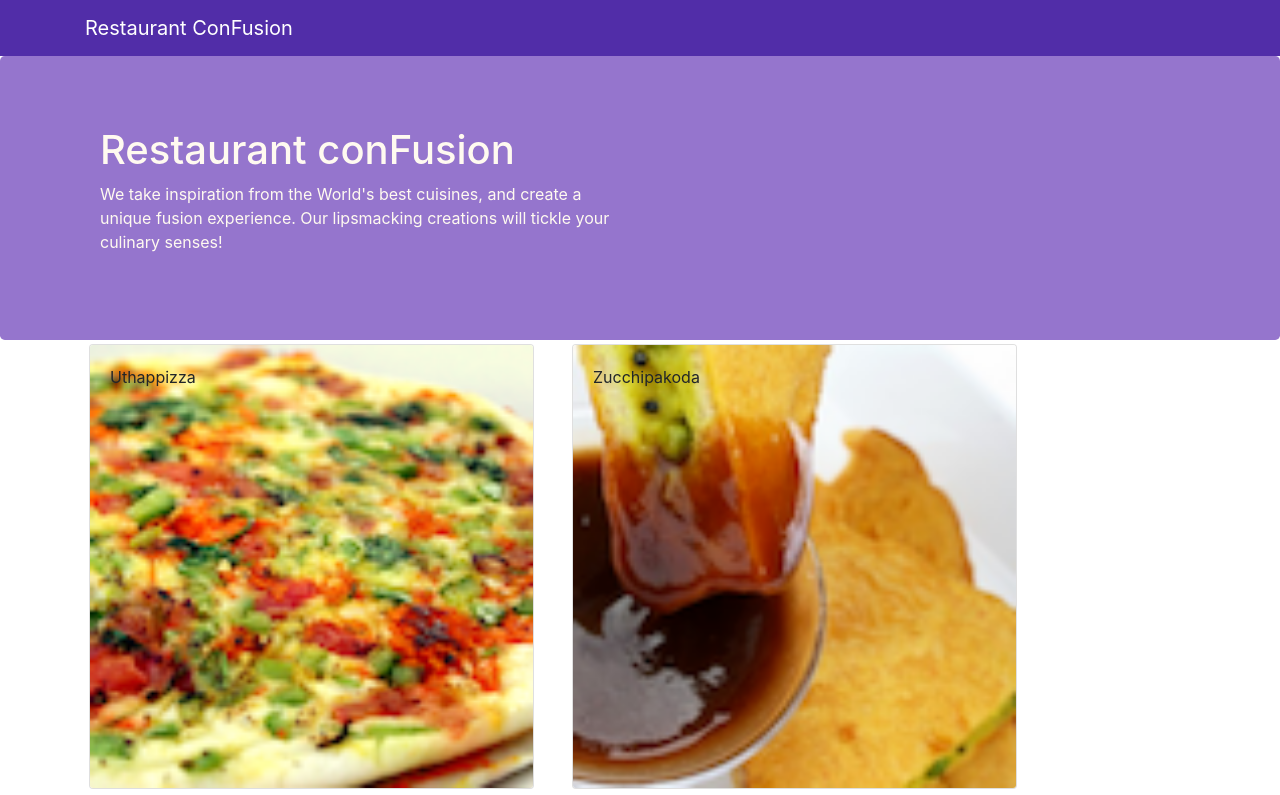
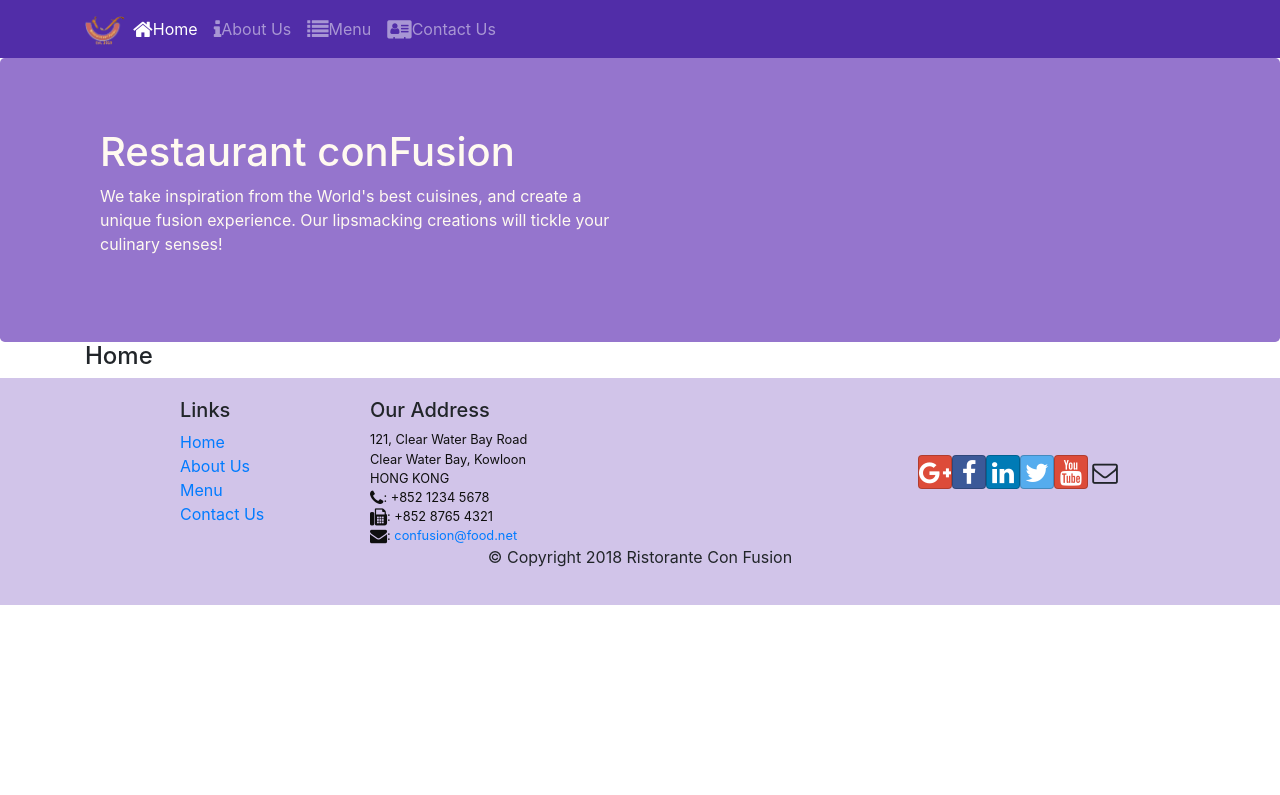
Before and after one commit to vandanshah/confusion, a React (Create React App) app: page /home in a window 1280 px wide. Shown: the top 795 px of the page. Built offline with nearby package versions, Linux system fonts and the light colour scheme.

Commit message:
Implemented Navigation bar using React Router.

```diff
--- a/package.json
+++ b/package.json
@@ -11,6 +11,7 @@
     "font-awesome": "^4.7.0",
     "react": "^16.13.1",
     "react-dom": "^16.13.1",
+    "react-router-dom": "^5.2.0",
     "react-scripts": "3.4.1",
     "reactstrap": "^8.4.1"
   },
--- a/src/App.js
+++ b/src/App.js
@@ -1,6 +1,7 @@
 import React from 'react';
 import { Component } from 'react';
 import Main from './components/MainComponent';
+import {BrowserRouter} from 'react-router-dom';
 /*import {Navbar, NavbarBrand} from 'reactstrap';
 import Menu from './components/MenuComponent';
 import { DISHES } from './shared/dishes';
@@ -16,15 +17,17 @@
   }*/
   render(){
     return (
-      <div>
+      <BrowserRouter>
+        <div>
         {/*<Navbar dark color = "primary">
           <div className="container">
             <NavbarBrand href="/">Restaurant ConFusion</NavbarBrand>
           </div>
         </Navbar>
     <Menu dishes = { this.state.dishes } />*/}
-    <Main />
-      </div>
+          <Main />
+        </div>
+      </BrowserRouter>
     );
   }
 }
--- a/src/components/FooterComponent.js
+++ b/src/components/FooterComponent.js
@@ -1,4 +1,5 @@
 import React, {Component} from 'react';
+import {Link} from 'react-router-dom';
 
 class Footer extends Component{
 
@@ -10,10 +11,10 @@
                 <div className="col-4 offset-1 col-sm-2">
                     <h5>Links</h5>
                     <ul className="list-unstyled">
-                        <li><a href="#">Home</a></li>
-                        <li><a href="#">About</a></li>
-                        <li><a href="#">Menu</a></li>
-                        <li><a href="contactus.html">Contact</a></li>
+                        <li><Link to ="/home">Home</Link></li>
+                        <li><Link to = "/aboutus">About Us</Link></li>
+                        <li><Link to = "/menu">Menu</Link></li>
+                        <li><Link to = "/contactus">Contact Us</Link></li>
                     </ul>
                 </div>
                 <div className="col-7 col-sm-5">
--- a/src/components/HeaderComponent.js
+++ b/src/components/HeaderComponent.js
@@ -1,12 +1,57 @@
-import React, {Component} from 'react';
-import {Navbar, NavbarBrand,Jumbotron} from 'reactstrap';
+import React, {Component,useState} from 'react';
+import {Navbar, NavbarBrand,Nav,NavbarToggler,Collapse,NavItem,Jumbotron} from 'reactstrap';
+import {NavLink} from 'react-router-dom';
 class Header extends Component{
+
+    constructor(props){
+        super(props);
+       this.state = {
+            isNavOpen: false
+        };
+
+        this.toggleNav = this.toggleNav.bind(this);
+    }
+
+    toggleNav() {
+        this.setState({
+            isNavOpen:!this.state.isNavOpen
+        });
+    }
+
     render(){
         return(
         <>
-            <Navbar dark>
+            <Navbar dark expand="md">
                 <div className="container">
-                    <NavbarBrand href="/">Restaurant ConFusion</NavbarBrand>
+                    <NavbarToggler  onClick={this.toggleNav}></NavbarToggler>
+                    <NavbarBrand className="mr-auto" href="/">
+                        <img src = "assets/images/logo.png" height="30" width="40"
+                        alt = "Restaurant Con Fusion"/>
+                    </NavbarBrand>
+                    <Collapse  isOpen={this.state.isNavOpen}  navbar>
+                        <Nav navbar>
+                            <NavItem>
+                                <NavLink className ="nav-link" to="/home">
+                                    <span className = "fa fa-home fa-lg"></span>Home
+                                </NavLink>
+                            </NavItem>
+                            <NavItem>
+                                <NavLink className ="nav-link" to="/aboutus">
+                                    <span className = "fa fa-info fa-lg"></span>About Us
+                                </NavLink>
+                            </NavItem>
+                            <NavItem>
+                                <NavLink className ="nav-link" to="/menu">
+                                    <span className = "fa fa-list fa-lg"></span>Menu
+                                </NavLink>
+                            </NavItem>
+                            <NavItem>
+                                <NavLink className ="nav-link" to="/contactus">
+                                    <span className = "fa fa-address-card fa-lg"></span>Contact Us
+                                </NavLink>
+                            </NavItem>
+                        </Nav>
+                    </Collapse>
                 </div>
             </Navbar>
             <Jumbotron>
--- /dev/null
+++ b/src/components/HomeComponent.js
@@ -0,0 +1,11 @@
+import React from 'react';
+
+function Home(props){
+    return(
+        <div className="container">
+            <h4>Home</h4>
+        </div>
+    );
+}
+
+export default Home;
--- a/src/components/MainComponent.js
+++ b/src/components/MainComponent.js
@@ -2,10 +2,11 @@
 import { Component } from 'react';
 import Header from './HeaderComponent';
 import Footer from './FooterComponent';
+import Home from './HomeComponent';
 import Menu from './MenuComponent';
 import DishdetailedComponent from './DishdetailComponent';
 import { DISHES } from '../shared/dishes';
-
+import {Switch, Redirect, Route} from 'react-router-dom';
 
 class Main extends Component {
 
@@ -13,23 +14,32 @@
     super(props);
     this.state = {
       dishes : DISHES,
-      selectedDish: null
+//     selectedDish: null
     };
   }
-  onDishSelect(dishId){
+  /*onDishSelect(dishId){
     //console.log(dish.name);
     this.setState({selectedDish:dishId});
-}
+}*/
 
 
 
   render(){
-    console.log(this.state.dishes);
+    const HomePage = () => {
+      return (
+        <Home />
+      );
+    }
     return (
       <div>
         <Header />
-        <Menu dishes = { this.state.dishes } onClick = {(dishID) => this.onDishSelect(dishID)} />
-        <DishdetailedComponent dish = {this.state.dishes.filter((dish) => dish.id === this.state.selectedDish)[0]} />
+        {/*<Menu dishes = { this.state.dishes } onClick = {(dishID) => this.onDishSelect(dishID)} />
+        <DishdetailedComponent dish = {this.state.dishes.filter((dish) => dish.id === this.state.selectedDish)[0]} />*/}
+        <Switch>
+          <Route path="/home" component={HomePage} />
+          <Route exact path= "/menu" component={() => <Menu dishes={this.state.dishes} />} />
+          <Redirect to= '/home'/>
+        </Switch>
         <Footer />
       </div>
     );
```
Also changed, not shown: 1 other file (tests, documents, lock files or other folders).
